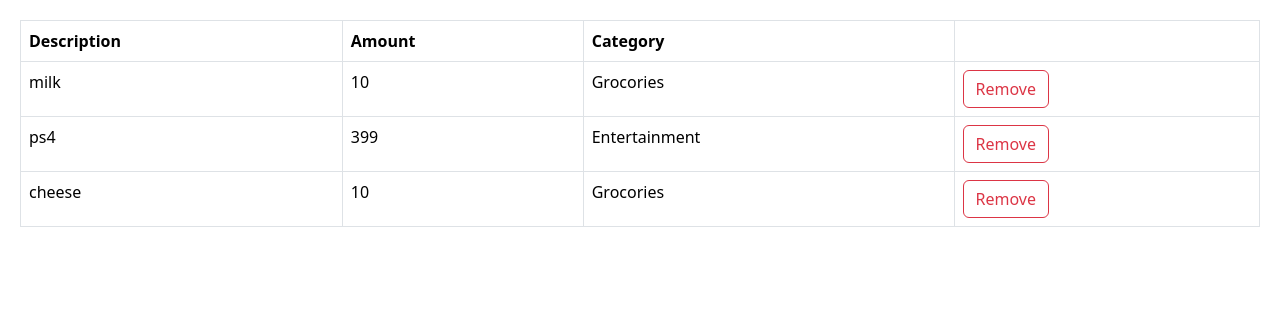
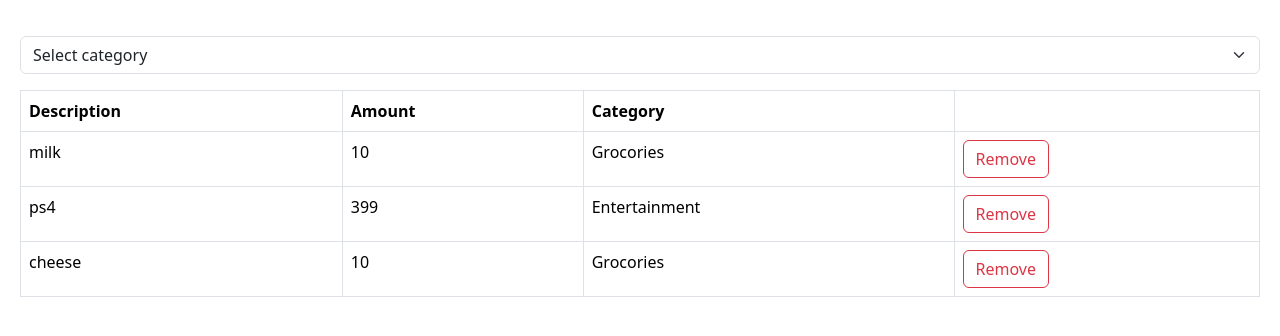
Before and after one commit to mohammad-alj/expense-tracker, a React (Vite) app: page / in a window 1280 px wide. Shown: the top 336 px of the page. Built offline with nearby package versions, Linux system fonts and the light colour scheme.

Commit message:
Create expense filter ui.

```diff
--- a/src/App.tsx
+++ b/src/App.tsx
@@ -1,5 +1,6 @@
 import {useState} from 'react';
 import ExpenseList from './components/ExpenseList';
+import ExpenseFilter from './components/ExpenseFilter';
 
 export interface Expense {
 	id: number;
@@ -17,6 +18,9 @@ const App = () => {
 
 	return (
 		<div>
+			<div className='my-3'>
+				<ExpenseFilter />
+			</div>
 			<ExpenseList
 				expenses={expenses}
 				onDelete={id => setExpenses(expenses.filter(e => e.id !== id))}
--- /dev/null
+++ b/src/components/ExpenseFilter.tsx
@@ -0,0 +1,14 @@
+const ExpenseFilter = () => {
+	return (
+		<select className='form-select' aria-label='Default select example'>
+			<option selected value=''>
+				Select category
+			</option>
+			<option value='Grocories'>Grocories</option>
+			<option value='Utilities'>Utilities</option>
+			<option value='Entertainment'>Entertainment</option>
+		</select>
+	);
+};
+
+export default ExpenseFilter;
```
